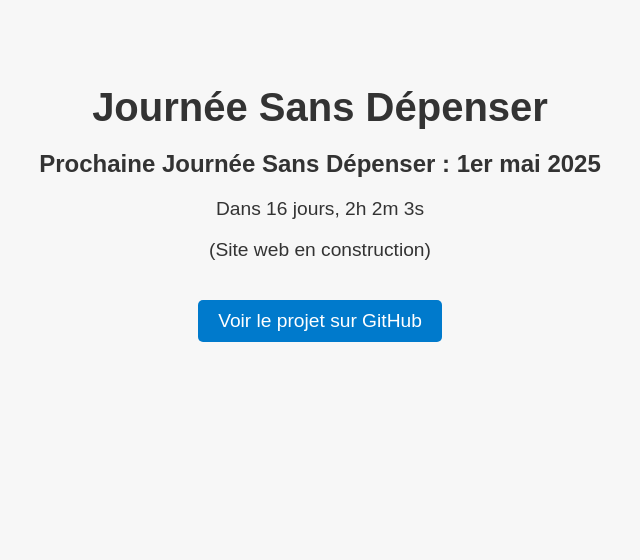
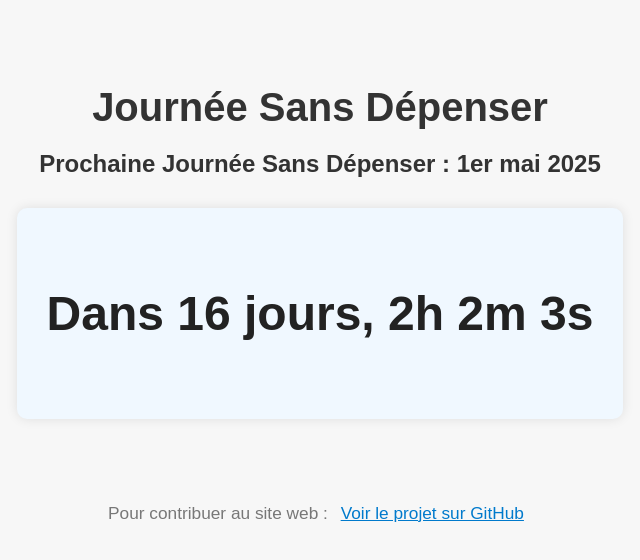
Before and after one commit to jsm-shams/journee-sans-depenser-web, a plain HTML site: page index.html in a window 1280 px wide. Shown: the whole page, without its empty margins (320-960 px from the left). Drawn offline with Linux system fonts and the light colour scheme.

Commit message:
feat: make bigger countdown and more readable Github redirection

```diff
--- a/index.html
+++ b/index.html
@@ -7,16 +7,21 @@
 </head>
 <body>
   <h1>Journée Sans Dépenser</h1>
-  <h2>Prochaine Journée Sans Dépenser : 1er mai 2025</h2>
-  <p id="countdown">Chargement du décompte...</p>
 
-  <p>(Site web en construction)</p>
+  <h2> Prochaine Journée Sans Dépenser : 1er mai 2025 </h2>
 
-  <p>
-    <a href="https://github.com/jsm-shams/journee-sans-depenser-web" target="_blank">
-      Voir le projet sur GitHub
-    </a>
-  </p>
+  <div class="timer-container">
+    <p id="countdown">Chargement du décompte...</p>
+  </div>
+
+  <footer>
+    <p class="footer-note">
+      Pour contribuer au site web :
+      <a href="https://github.com/jsm-shams/journee-sans-depenser-web" target="_blank">
+        Voir le projet sur GitHub
+      </a>
+    </p>
+  </footer>
 
   <script src="script.js"></script>
 </body>
--- a/styles.css
+++ b/styles.css
@@ -11,8 +11,29 @@ body {
     margin-bottom: 10px;
   }
 
+  h2 {
+    font-size: 1.5em;
+    margin-bottom: 20px;
+  }
+
   p {
     font-size: 1.2em;
+  }
+
+  .timer-container {
+    background-color: #f0f8ff;
+    padding: 30px;
+    margin: 30px auto;
+    width: fit-content;
+    border-radius: 10px;
+    box-shadow: 0 0 12px rgba(0, 0, 0, 0.1);
+    text-align: center;
+  }
+
+  #countdown {
+    font-size: 3em;
+    font-weight: bold;
+    color: #222;
   }
 
   a {
@@ -29,3 +50,25 @@ body {
   a:hover {
     background-color: #005fa3;
   }
+
+  footer {
+    margin-top: 60px;
+    font-size: 0.9em;
+    color: #777;
+  }
+
+  .footer-note {
+    margin-top: 20px;
+  }
+
+  .footer-note a {
+    background-color: transparent;
+    color: #007acc;
+    text-decoration: underline;
+    padding: 4px 8px;
+    border-radius: 4px;
+  }
+
+  .footer-note a:hover {
+    color: #005fa3;
+  }
```
